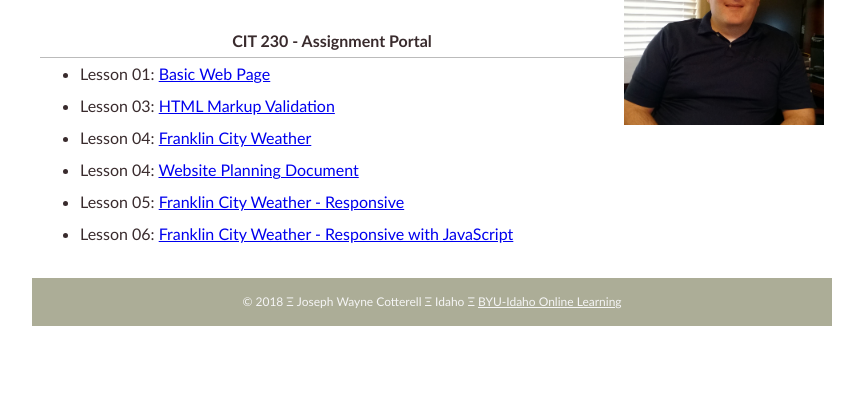
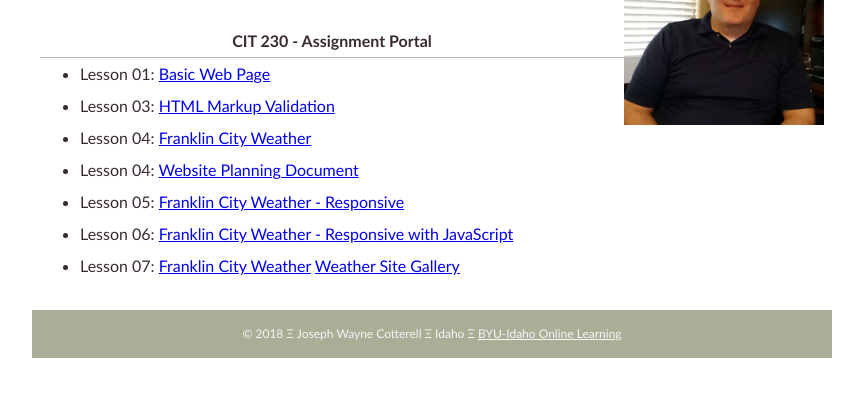
Before and after one commit to Cotterell-Joseph/xjustanotherjoex.github.io, a plain HTML site: page index.html in a window 1280 px wide. Shown: the part 103-500 px from the top of the page, without its empty margins (208-1071 px from the left). Drawn offline with Linux system fonts and the light colour scheme.

Commit message:
updated index

```diff
--- a/index.html
+++ b/index.html
@@ -26,6 +26,9 @@
 		<li>Lesson 04: <a href="assignments/lesson-4/planningdocument.pdf">Website Planning Document</a></li>
         <li>Lesson 05: <a href="assignments/lesson-5/franklin-5.html">Franklin City Weather - Responsive</a></li>
         <li>Lesson 06: <a href="assignments/lesson-6/franklin-6.html">Franklin City Weather - Responsive with JavaScript</a></li>
+        <li>Lesson 07: <a href="assignments/lesson-7/franklin-7.html">Franklin City Weather</a>
+                       <a href="assignments/lesson-7/gallery-7.html">Weather Site Gallery</a>
+        </li>
 	  </ul>
 	</main>
 	<footer>
```
